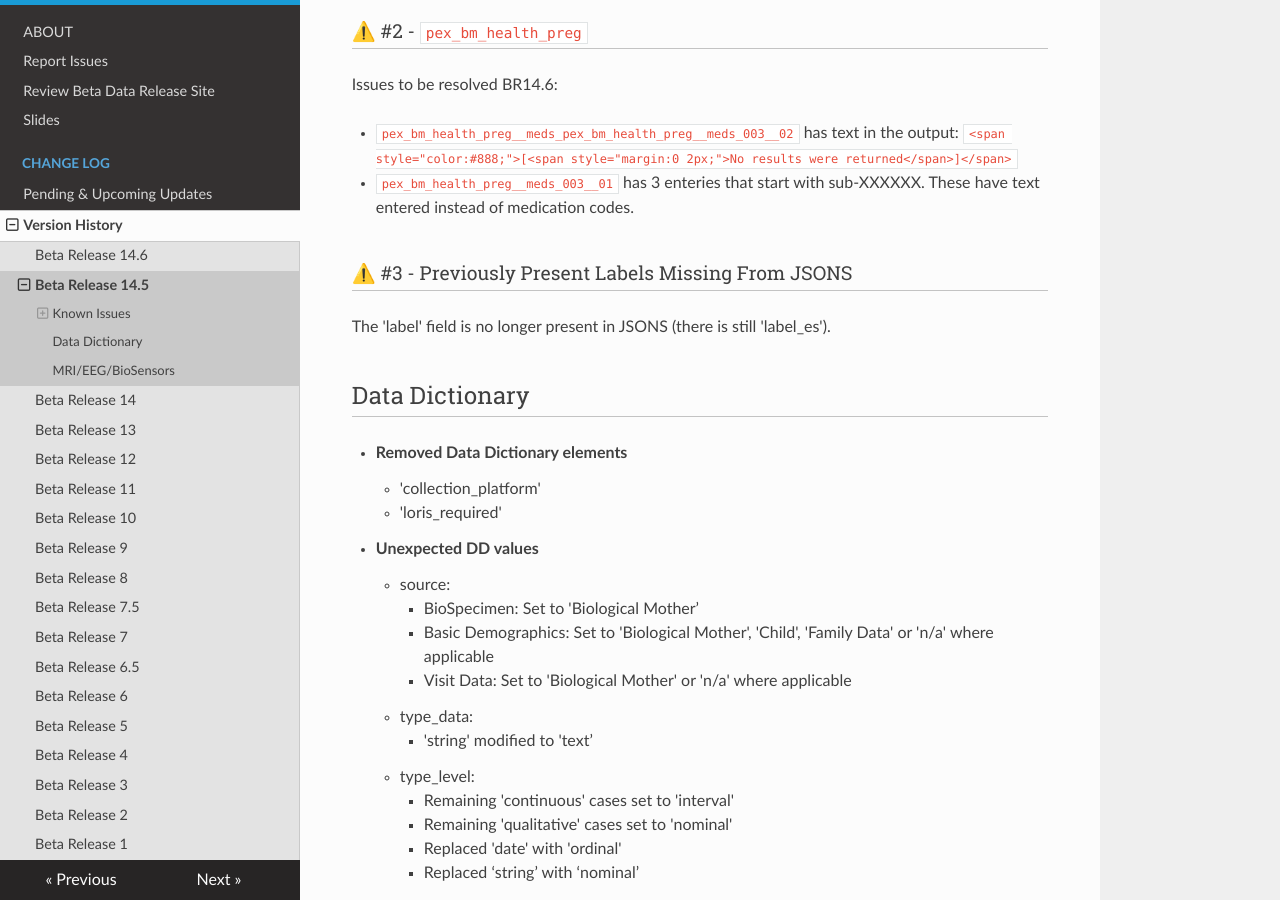
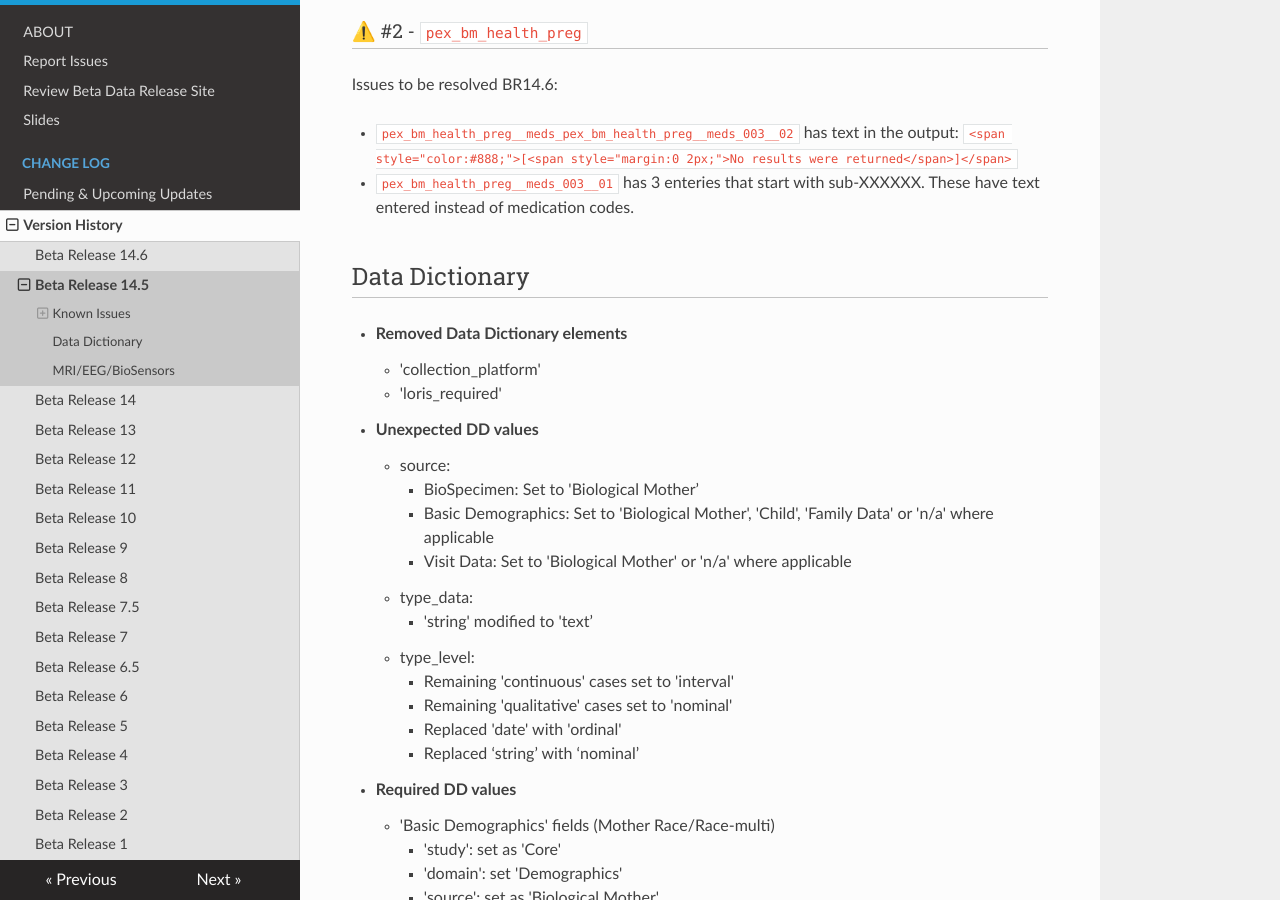
Before and after one commit to DCAN-Labs/hbcd-docs-internal, an MkDocs documentation site: the page built from docs/changelog/versions/BR14.5.md, in a window 1280 px wide and 900 px high, scrolled down 1017 px. Built offline with MkDocs 1.6.1, drawn with Linux system fonts in a browser that asks for light colours; nearby versions of some CDN libraries.

Commit message:
remove known issue just added - not actuall an issue

```diff
--- a/docs/changelog/versions/BR14.5.md
+++ b/docs/changelog/versions/BR14.5.md
@@ -28,9 +28,6 @@ Issues to be resolved BR14.6:
 
  - `pex_bm_health_preg__meds_pex_bm_health_preg__meds_003__02` has text in the output: `<span style="color:#888;">[<span style="margin:0 2px;">No results were returned</span>]</span>`
  - `pex_bm_health_preg__meds_003__01` has 3 enteries that start with sub-XXXXXX. These have text entered instead of medication codes.
-
-### ⚠️ #3 - Previously Present Labels Missing From JSONS
-The 'label' field is no longer present in JSONS (there is still 'label_es').
 
 ## Data Dictionary
 
```
